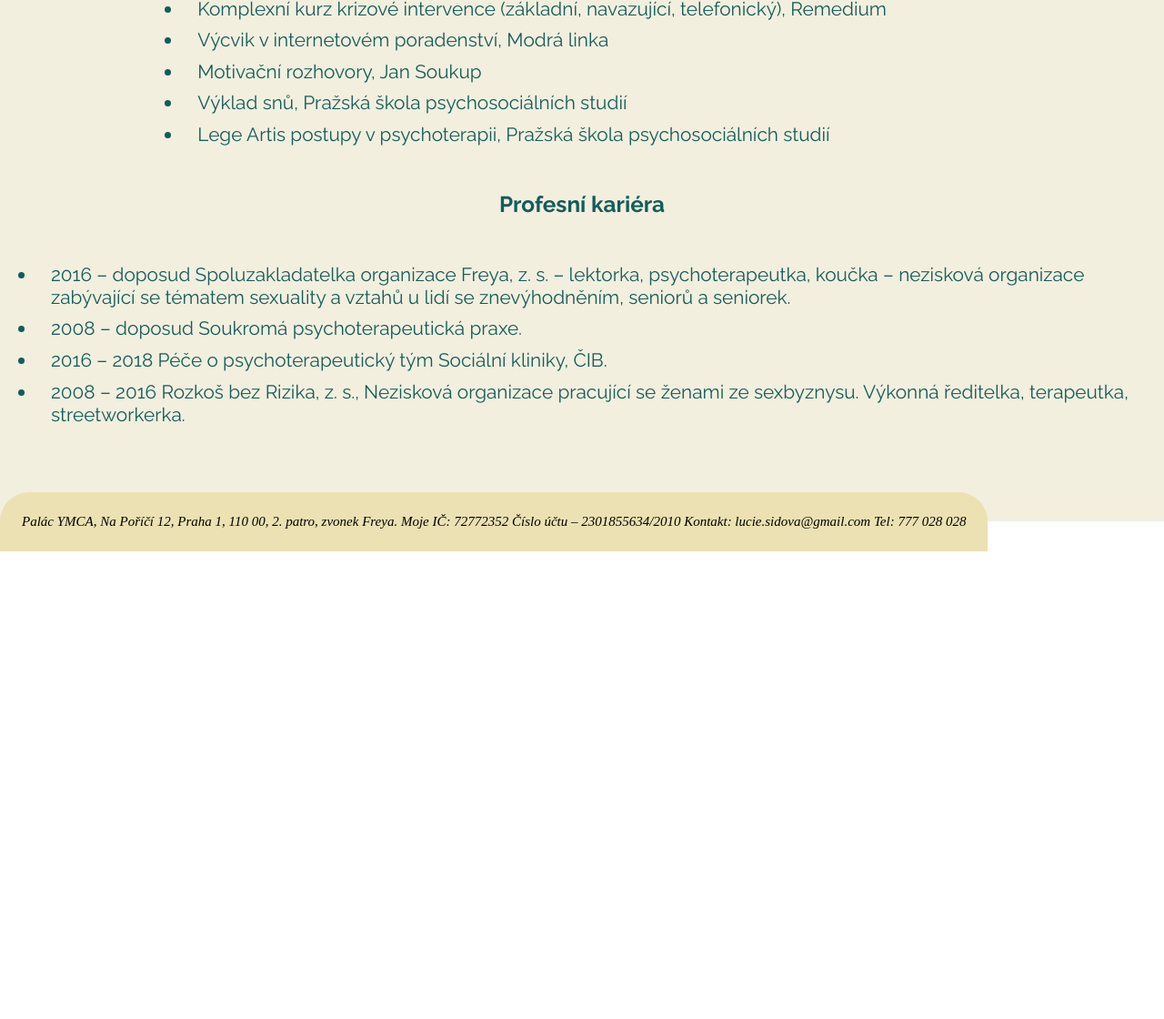
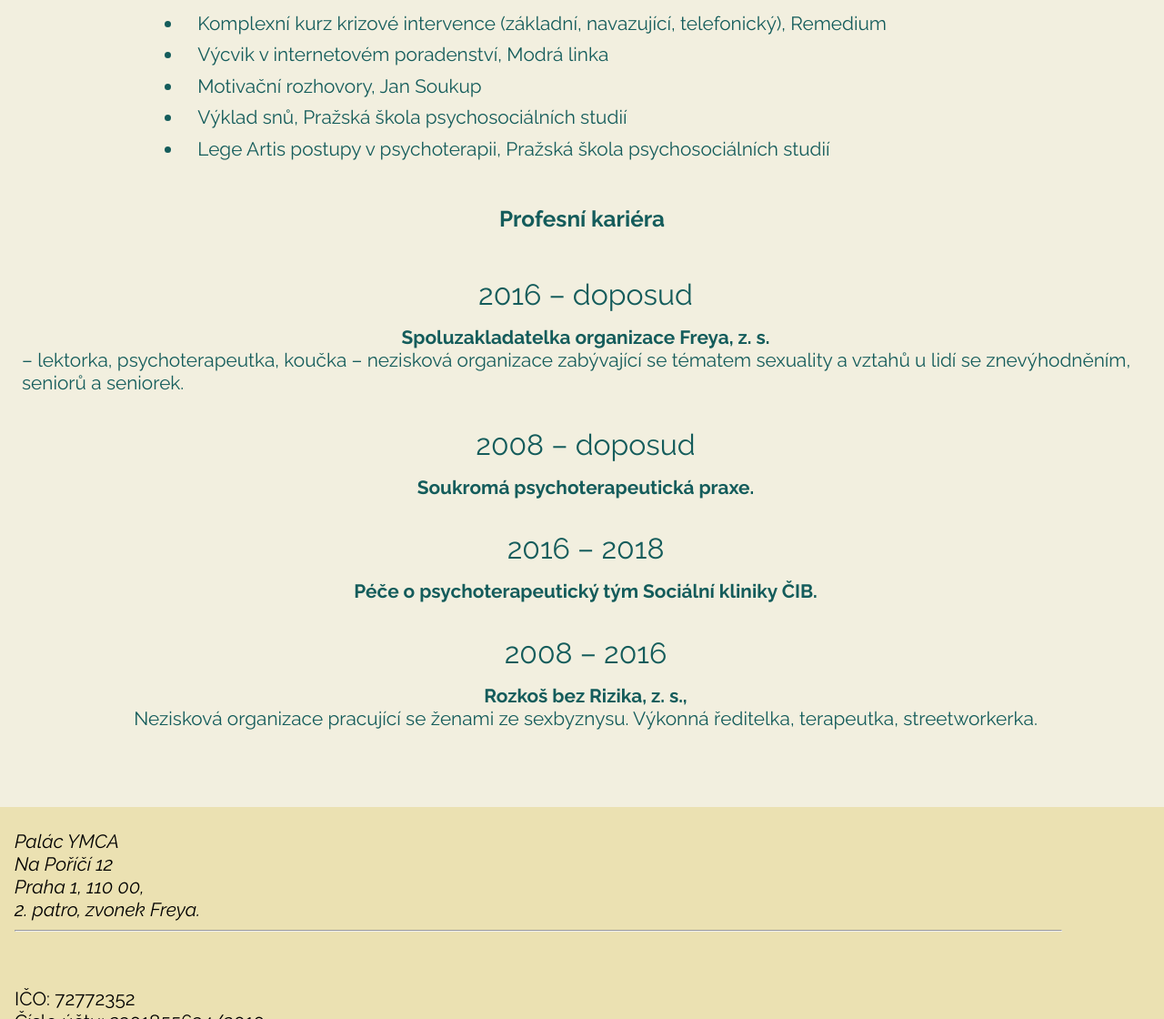
Before and after one commit to JiriKofron/Lucie_Sidova, a website: page index.html in a window 1280 px wide. Shown: the part 3953-5073 px from the top of the page at 91% size. Before the commit the page ends 4559 px from the top, so only its background shows below. Drawn offline with nearby package versions, Linux system fonts and the light colour scheme.

Commit message:
Small display - 1st final version

```diff
--- a/index.html
+++ b/index.html
@@ -37,9 +37,9 @@
           <button class="navbar--small__menu-btn" v-on:click="toggleMenu">
             {{button.text}}
           </button>
-          <li class="menu__item"><a href="#">Služby</a></li>
-          <li class="menu__item"><a href="#">O mně</a></li>
-          <li class="menu__item"><a href="#">Kontakt</a></li>
+          <li class="menu__item"><a href="#services" v-on:click="toggleMenu">Služby</a></li>
+          <li class="menu__item"><a href="#about" v-on:click="toggleMenu">O mně</a></li>
+          <li class="menu__item"><a href="#kontakt" v-on:click="toggleMenu">Kontakt</a></li>
         </ul>
       </div>
     </nav>
@@ -73,7 +73,7 @@
         v-bind:message="item.message"
         ></services-tile>
       </section>
-      <section class="kontakt">
+      <section class="kontakt" id="kontakt">
         <address class="kontakt__details">
           <div class="kontakt__details__phone">
             <i class="fas fa-phone-alt"></i>
@@ -100,7 +100,7 @@
             <label for="message">S čím Vám mohu pomoci</label>
             <textarea type="text" id="message" name="message" v-model="contact.message"></textarea>
           </div>
-          <!-- <div class="g-recaptcha" data-sitekey="6Le4UgUaAAAAAMdkXFJcxMXewGzk57UbPGGKvjXt"></div> -->
+          <div class="g-recaptcha" data-sitekey="6Le4UgUaAAAAAMdkXFJcxMXewGzk57UbPGGKvjXt"></div>
           <button type="submit">Odeslat</button>
           </div>
           <div class="kontakt__form__success" v-if="!isHidden">
@@ -113,13 +113,13 @@
         <p>Terapie je možná i online. Nicméně preferuji osobní setkání.</p>
         <p><span>800,- Kč</span>(50 minut)</p>
       </section>
-      <section class="about">
+      <section class="about" id="about">
         <h2>O mně</h2>
         <p>Jako lektorka přednáším téma sexuality lidí s hendikepem, seniorů a seniorek v sociálních, zdravotních a školských zařízeních.</p>
         <p>Spoluorganizuji vzdělávací workshopy pro rodiče, kteří pečují o dítě se znevýhodněním. Nabízím individuální terapii i poradenství těmto rodičům či sourozencům dětí se znevýhodněním.</p>
         <p>Jsem členkou Českého institutu biosyntézy.</p>
         <p>Pracuji pod supervizí MUDr.. Aleny Procházkové - Večeřové.</p>
-      <article class="about__curriculum">
+      <article class="about__terapie">
       <h3>Terapeutické výcviky a kurzy</h3>
       <ul>
         <li>Psychoterapeutický výcvik v biosyntéze – supervizní část, Český institut biosyntézy (dále ČIB)</li>
@@ -134,25 +134,33 @@
         <li>Výklad snů, Pražská škola psychosociálních studií</li>
         <li>Lege Artis postupy v psychoterapii, Pražská škola psychosociálních studií</li>
       </ul>
+      </article>
+      <article class="about__kariera">
       <h3>Profesní kariéra</h3>
         <ul>
-          <li>2016 – doposud	Spoluzakladatelka organizace Freya, z. s. – lektorka, psychoterapeutka, koučka – nezisková organizace zabývající se tématem sexuality a vztahů u lidí se znevýhodněním, seniorů a seniorek.
+          <li><span>2016 – doposud </span>	<strong>Spoluzakladatelka organizace Freya, z. s.</strong> – lektorka, psychoterapeutka, koučka – nezisková organizace zabývající se tématem sexuality a vztahů u lidí se znevýhodněním, seniorů a seniorek.
             </li>
-          <li>2008 – doposud	Soukromá psychoterapeutická praxe.</li>
-          <li>2016 – 2018	Péče o psychoterapeutický tým Sociální kliniky, ČIB.</li>
-          <li>2008 – 2016	Rozkoš bez Rizika, z. s., Nezisková organizace pracující se ženami ze sexbyznysu. Výkonná ředitelka, terapeutka, streetworkerka.</li>
+          <li><span>2008 – doposud</span>	<strong>Soukromá psychoterapeutická praxe.</strong></li>
+          <li><span>2016 – 2018	</span> <strong>Péče o psychoterapeutický tým Sociální kliniky ČIB.</strong></li>
+          <li><span>2008 – 2016	</span><strong>Rozkoš bez Rizika, z. s.,</strong> Nezisková organizace pracující se ženami ze sexbyznysu. Výkonná ředitelka, terapeutka, streetworkerka.</li>
         </ul>
       </article>
       </section>
     </main>
     <footer>
     <address>
-      Palác YMCA, Na Poříčí 12, Praha 1, 110 00, 2. patro, zvonek Freya.
-      Moje IČ:  72772352
-      Číslo účtu – 2301855634/2010
-      Kontakt: lucie.sidova@gmail.com
-      Tel: 777 028 028
+      Palác YMCA
+      Na Poříčí 12
+      Praha 1, 110 00,
+      2. patro, zvonek Freya.<hr>
     </address>
+    <article class="footer__details">
+      IČO:  72772352
+      Číslo účtu: 2301855634/2010
+      <hr>
+      lucie.sidova@gmail.com
+      +420 777 028 028
+    </article>
   </footer>
     <script type="module" src="index.js"></script>
     <script src="flickity.js"></script>
--- a/src/_about.scss
+++ b/src/_about.scss
@@ -8,13 +8,13 @@
     clip-path: polygon(0 2rem, 100% 0, 100% 100%, 0% 100%);
     margin: -2rem 0;
     padding-top: 2rem;
-    padding-bottom: 5rem;
+    padding-bottom: 2rem;
     color: intro.$text-color;
 
     p {
         margin: 0;
     }
-    &__curriculum {
+    &__terapie, &__kariera {
         display: flex;
         flex-direction: column;
         align-items: center;
@@ -33,4 +33,26 @@
         }
     }
 
+   &__kariera {
+       ul {
+           list-style: none;
+           padding-left: 0;
+
+           li {
+               display: flex;
+               flex-direction: column;
+               justify-content: center;
+               align-items: center;
+               padding-bottom: 2rem;
+               padding-left: 1.5rem;
+
+               span {
+                   font-size: 2rem;
+                   padding-bottom: 1rem;
+                   padding-left: 0;
+               }
+           }
+       }
+   }
+
 }
--- a/src/_footer.scss
+++ b/src/_footer.scss
@@ -2,10 +2,17 @@
 
 footer {
     background-color: intro.$gold;
-    border-radius: 2rem 2rem 0 0;
-    position: absolute;
+    display: flex;
+    flex-direction: column;
+    align-items: flex-start;
+    justify-content: center;
+    padding: 2rem 0;
+    font-family: intro.$raleway;
+    font-size: 1.3rem;
 
-    address {
-        padding: 1.5rem;
+    address, .footer__details {
+        white-space: pre-line;
+        padding: 0 1rem;
+        width: 90%;
     }
 }
--- a/src/_kontakt.scss
+++ b/src/_kontakt.scss
@@ -91,6 +91,7 @@
             font-size: 1.5rem;
             padding: .5rem 0;
             border: 0;
+            margin-top: 1rem;
         }
 
         &__success {
```
Also changed, not shown: styles/styles.css.
